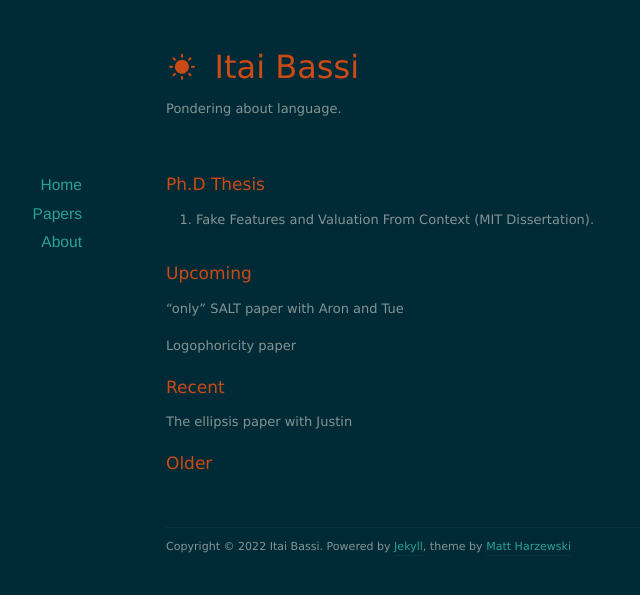
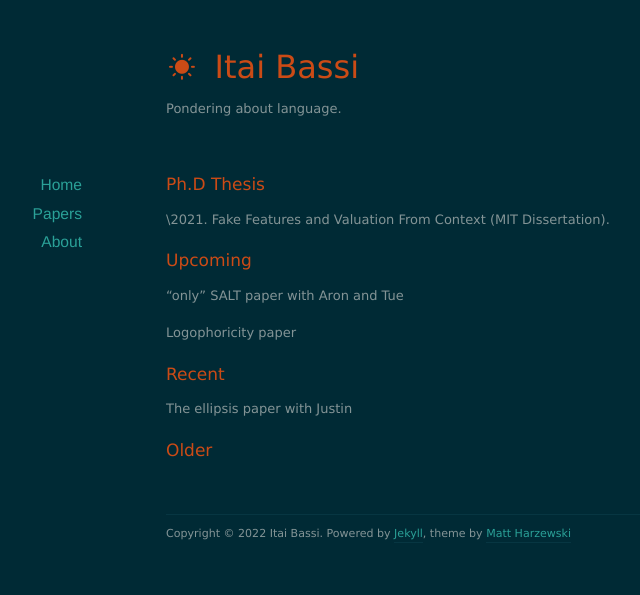
Before and after one commit to itaibassi/itaibassi.github.io, a Jekyll site: the page built from papers/index.markdown, in a window 1280 px wide. Shown: the top 595 px of the page, without its empty margins (224-864 px from the left). Built offline with Jekyll 4.4.1, drawn with Linux system fonts in a browser that asks for light colours; nearby versions of some CDN libraries.

Commit message:
Update index.markdown

```diff
--- a/papers/index.markdown
+++ b/papers/index.markdown
@@ -6,7 +6,7 @@ title: Papers
 
 # Ph.D Thesis
 
-2021. Fake Features and Valuation From Context (MIT Dissertation).
+\2021. Fake Features and Valuation From Context (MIT Dissertation).
 
 
 
```
